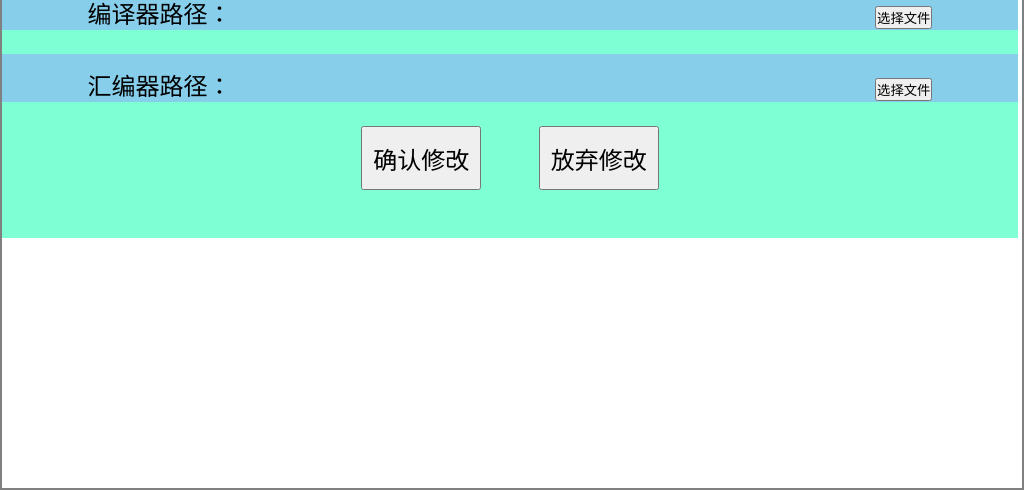
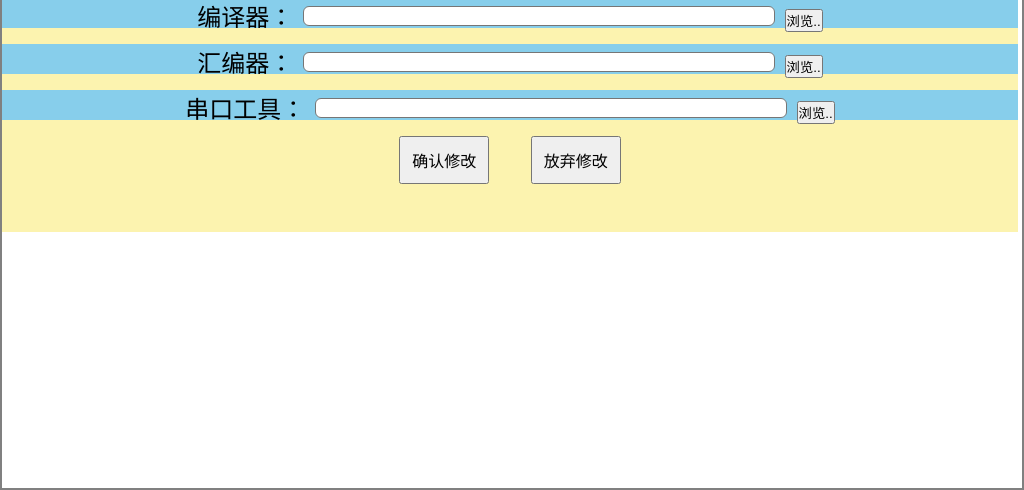
Before and after one commit to seu-cs-class2/minisys-ide, an Electron app: page app/view/ToolchainSettings.html in a window 1024 px wide. Shown: the part 310-800 px from the top of the page. Drawn offline with Linux system fonts and the light colour scheme; no server answers.

Commit message:
优化样式

```diff
--- a/app/script/mainMenu.js
+++ b/app/script/mainMenu.js
@@ -145,7 +145,7 @@ const menuTemplate = [
             )
             fs.mkdirSync(assemblerOutputPath)
             invokeAssembler(asmOutputFile, assemblerOutputPath)
-            //TODO:还没加入烧录
+            // TODO:还没加入烧录
           } else {
             dialog.showMessageBox({
               type: 'error',
@@ -200,13 +200,13 @@ const menuTemplate = [
       {
         label: '编辑器设置',
         click: () => {
-          window.open('./EditorSettings.html', '_blank', 'width=400,height=300,left=25%,frame=false,resizable=false')
+          window.open('./EditorSettings.html', '_blank', 'width=400,height=290,left=25%,frame=false,resizable=false')
         },
       },
       {
         label: '工具链设置',
         click: () => {
-          window.open('./ToolchainSettings.html', '_blank', 'width=600,height=300,left=25%,frame=false,resizable=false')
+          window.open('./ToolchainSettings.html', '_blank', 'width=600,height=290,left=25%,frame=false,resizable=false')
         },
       },
       {
--- a/app/script/toolchainSettings.js
+++ b/app/script/toolchainSettings.js
@@ -47,9 +47,9 @@ document.querySelectorAll('.btn-path').forEach(
         .then(res => {
           if (res.filePaths[0]) {
             if (v.id == 'btn-compiler-path') {
-              compilerPathDOM.innerHTML = res.filePaths[0]
+              compilerPathDOM.value = res.filePaths[0]
             } else if (v.id == 'btn-assembler-path') {
-              assemblerPathDOM.innerHTML = res.filePaths[0]
+              assemblerPathDOM.value = res.filePaths[0]
             }
           }
         })
--- a/app/style/editorSettings.less
+++ b/app/style/editorSettings.less
@@ -63,10 +63,10 @@ html {
 
   .btn-xx {
     margin-bottom: 48px;
-    margin-left: 24px;
-    margin-right: 24px;
-    width: 120px;
-    height: 64px;
-    font-size: 24px;
+    margin-left: 16px;
+    margin-right: 16px;
+    width: 90px;
+    height: 48px;
+    font-size: 16px;
   }
 }
--- a/app/style/index.less
+++ b/app/style/index.less
@@ -92,6 +92,7 @@ body {
       width: auto;
       height: 100%;
       font-size: 14px;
+      padding: 1px 4px;
       font-family: 'Consolas', monospace;
       &:hover {
         cursor: pointer;
@@ -127,7 +128,7 @@ body {
   }
   #output {
     font-family: 'Courier New', Courier, monospace;
-    font-size: 14px;
+    font-size: 12px;
     resize: none;
   }
   #btn-rubbish {
--- a/app/style/toolchainSettings.less
+++ b/app/style/toolchainSettings.less
@@ -28,35 +28,32 @@
 
 .options {
   width: auto;
-    background-color: aquamarine;
+  background-color: rgb(252, 243, 175);
   text-align: center;
   margin: 0 auto;
   .ribbon {
     width: 100%;
-      height: 48px;
+    height: 30px;
     background-color: skyblue;
-      margin-bottom: 24px;
+    margin-bottom: 16px;
     #label {
       font-size: 24px;
-        margin-top: 10px;
     }
     #input {
       display: inline-block;
+      border-radius: 6px;
       padding-left: 5px;
-        margin-top: 3px;
-        width: 60%;
-        height: 80%;
-        border-radius: 10px;
       font-size: 16px;
+      resize: none;
     }
   }
 
   .btn-xx {
     margin-bottom: 48px;
-      margin-left: 24px;
-      margin-right: 24px;
-      width: 120px;
-      height: 64px;
-      font-size: 24px;
+    margin-left: 16px;
+    margin-right: 16px;
+    width: 90px;
+    height: 48px;
+    font-size: 16px;
   }
 }
--- a/app/view/ToolchainSettings.html
+++ b/app/view/ToolchainSettings.html
@@ -11,19 +11,27 @@
       <img draggable="false" src="../../asset/settings_icon.png" id="logo" />
       <span id="title">工具链配置</span>
     </div>
+    <div style="margin-top: 10px;"></div>
     <div class="options">
       <div class="ribbon">
-        <label id="label" for="input"
-          >编译器路径：
-          <div id="input" name="compiler-path"></div>
-          <button class="btn-path" id="btn-compiler-path">选择文件</button>
+        <label for="input"
+          ><span id="label">编译器：</span>
+          <textarea name="compiler-path" id="input" cols="45" rows="1" readonly></textarea>
+          <button class="btn-path" id="btn-compiler-path">浏览..</button>
         </label>
       </div>
       <div class="ribbon">
-        <label id="label" for="input"
-          >汇编器路径：
-          <div id="input" name="assembler-path"></div>
-          <button class="btn-path" id="btn-assembler-path">选择文件</button>
+        <label for="input"
+          ><span id="label">汇编器：</span>
+          <textarea name="assembler-path" id="input" cols="45" rows="1" readonly></textarea>
+          <button class="btn-path" id="btn-assembler-path">浏览..</button>
+        </label>
+      </div>
+      <div class="ribbon">
+        <label for="input"
+          ><span id="label">串口工具：</span>
+          <textarea name="serialport-path" id="input" cols="45" rows="1" readonly></textarea>
+          <button class="btn-path" id="btn-serialport-path">浏览..</button>
         </label>
       </div>
       <button class="btn-xx" id="btn-confirm">确认修改</button>
```
Also changed, not shown: app/view/EditorSettings.html (+2 -2 lines), app/style/editorSettings.css, app/style/index.css, app/style/toolchainSettings.css. Lines whose indentation alone changed are shown as unchanged.
